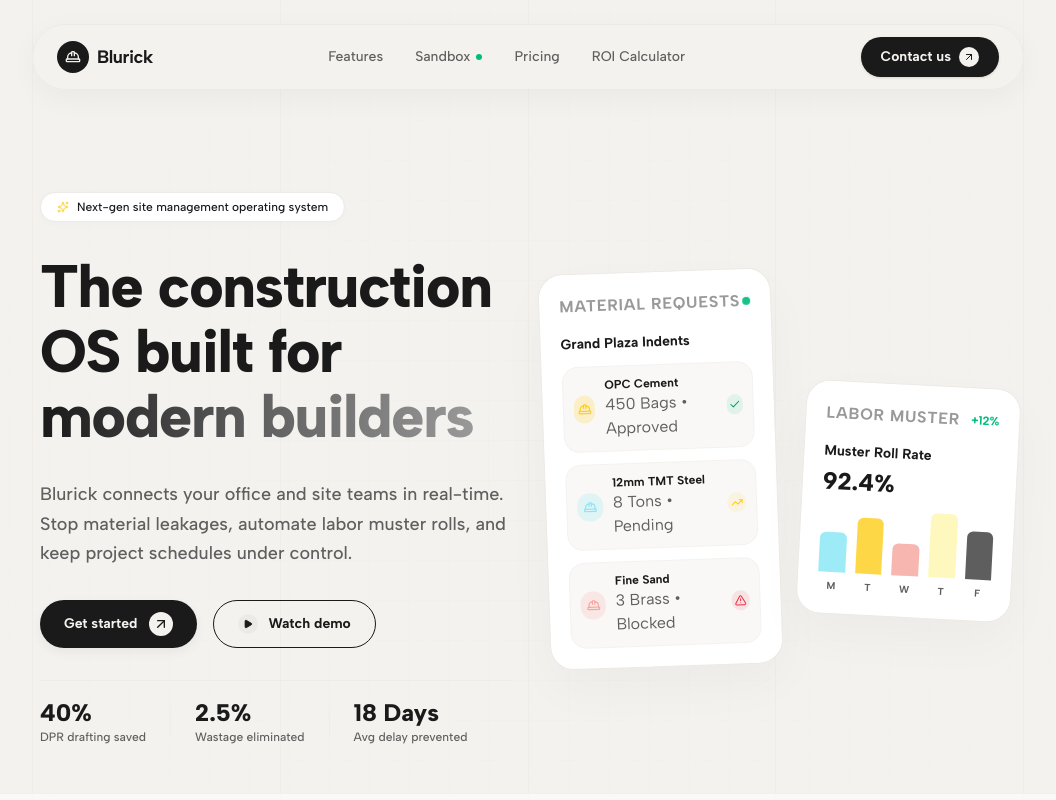
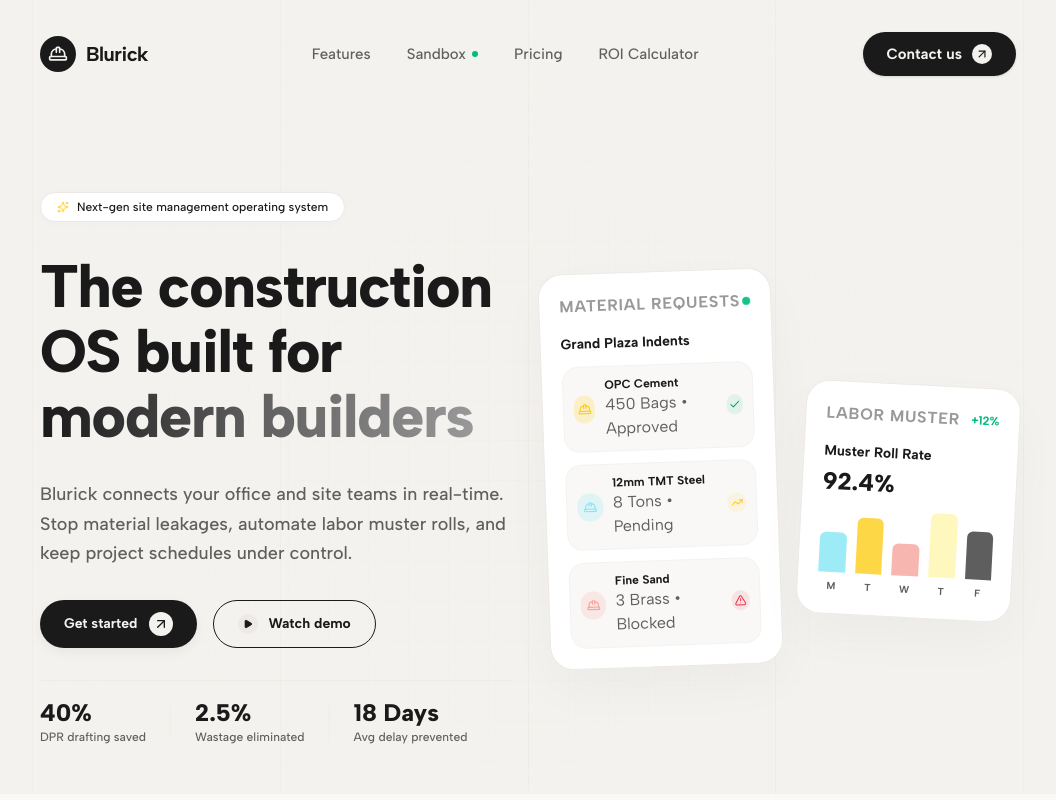
Before and after one commit to rishiratanmishra/grovia, a Next.js app: page / in a window 1280 px wide. Shown: the top 800 px of the page, without its empty margins (112-1168 px from the left). Built offline with nearby package versions, Linux system fonts and the light colour scheme; a web font is replaced by a local one.

Commit message:
animated header and now lenis

```diff
--- a/package.json
+++ b/package.json
@@ -9,6 +9,7 @@
     "lint": "eslint"
   },
   "dependencies": {
+    "lenis": "^1.3.25",
     "lucide-react": "^1.23.0",
     "next": "16.2.10",
     "react": "19.2.4",
--- a/src/app/layout.tsx
+++ b/src/app/layout.tsx
@@ -1,5 +1,6 @@
 import type { Metadata } from "next";
 import { Geist, Geist_Mono, Albert_Sans, Fragment_Mono } from "next/font/google";
+import SmoothScroll from "@/components/layout/SmoothScroll";
 import "./globals.css";
 
 const geistSans = Geist({
@@ -38,7 +39,9 @@
   return (
     <html lang="en" className={`${geistSans.variable} ${geistMono.variable} ${albertSans.variable} ${fragmentMono.variable} scroll-smooth antialiased`}>
       <body className="bg-bg-canvas text-text-primary font-sans min-h-screen flex flex-col selection:bg-accent-yellow selection:text-black">
-        {children}
+        <SmoothScroll>
+          {children}
+        </SmoothScroll>
       </body>
     </html>
   );
--- a/src/components/layout/Header.tsx
+++ b/src/components/layout/Header.tsx
@@ -1,36 +1,51 @@
 "use client";
 
-import React, { useState } from "react";
+import React, { useState, useEffect } from "react";
 import Link from "next/link";
 import { ArrowUpRight, Menu, X, HardHat } from "lucide-react";
 
 export default function Header() {
   const [isOpen, setIsOpen] = useState(false);
+  const [isScrolled, setIsScrolled] = useState(false);
+
+  useEffect(() => {
+    const handleScroll = () => {
+      setIsScrolled(window.scrollY > 20);
+    };
+    window.addEventListener("scroll", handleScroll);
+    return () => window.removeEventListener("scroll", handleScroll);
+  }, []);
 
   return (
-    <header className="fixed top-6 left-0 right-0 z-50 mx-auto max-w-5xl px-4">
-      <div className="flex items-center justify-between bg-bg-header backdrop-blur-lg border border-border-default rounded-full px-6 py-3 shadow-[0_8px_30px_rgb(0,0,0,0.04)] transition-all duration-300">
+    <header className={`fixed left-0 right-0 z-50 mx-auto max-w-5xl transition-all duration-300 ${
+      isScrolled ? "top-6 px-4" : "top-0 px-6"
+    }`}>
+      <div className={`flex items-center justify-between transition-all duration-300 ${
+        isScrolled
+          ? "bg-bg-header backdrop-blur-lg border border-border-default rounded-full px-8 py-4 shadow-[0_8px_30px_rgb(0,0,0,0.04)]"
+          : "bg-transparent border-transparent px-0 py-8"
+      }`}>
         {/* Logo */}
-        <Link href="/" className="flex items-center gap-2">
-          <div className="flex h-8 w-8 items-center justify-center rounded-full bg-text-primary text-bg-canvas transition-colors duration-300">
-            <HardHat className="h-4 w-4" />
+        <Link href="/" className="flex items-center gap-2.5">
+          <div className="flex h-9 w-9 items-center justify-center rounded-full bg-text-primary text-bg-canvas transition-colors duration-300">
+            <HardHat className="h-5 w-5" />
           </div>
-          <span className="text-lg font-bold tracking-tight text-text-primary">Blurick</span>
+          <span className="text-xl font-bold tracking-tight text-text-primary">Blurick</span>
         </Link>
 
         {/* Desktop Nav Links */}
-        <nav className="hidden md:flex items-center gap-8">
-          <Link href="#features" className="text-sm font-medium text-text-secondary hover:text-text-primary transition-colors">
+        <nav className="hidden md:flex items-center gap-9">
+          <Link href="#features" className="text-[15px] font-medium text-text-secondary hover:text-text-primary transition-colors">
             Features
           </Link>
-          <Link href="#sandbox" className="text-sm font-medium text-text-secondary hover:text-text-primary transition-colors flex items-center gap-1.5">
+          <Link href="#sandbox" className="text-[15px] font-medium text-text-secondary hover:text-text-primary transition-colors flex items-center gap-1.5">
             Sandbox
             <span className="inline-block h-1.5 w-1.5 rounded-full bg-emerald-500 animate-pulse"></span>
           </Link>
-          <Link href="#pricing" className="text-sm font-medium text-text-secondary hover:text-text-primary transition-colors">
+          <Link href="#pricing" className="text-[15px] font-medium text-text-secondary hover:text-text-primary transition-colors">
             Pricing
           </Link>
-          <Link href="#calculator" className="text-sm font-medium text-text-secondary hover:text-text-primary transition-colors">
+          <Link href="#calculator" className="text-[15px] font-medium text-text-secondary hover:text-text-primary transition-colors">
             ROI Calculator
           </Link>
         </nav>
@@ -40,11 +55,11 @@
           {/* Contact Button */}
           <Link
             href="#contact"
-            className="group flex h-10 items-center justify-center gap-2 rounded-full bg-text-primary px-5 text-sm font-semibold text-bg-canvas hover:opacity-90 transition-all shadow-sm"
+            className="group flex h-11 items-center justify-center gap-2.5 rounded-full bg-text-primary px-6 text-[15px] font-semibold text-bg-canvas hover:opacity-90 transition-all shadow-sm"
           >
             Contact us
             <div className="flex h-5 w-5 items-center justify-center rounded-full bg-bg-canvas text-text-primary group-hover:translate-x-0.5 group-hover:-translate-y-0.5 transition-transform duration-200">
-              <ArrowUpRight className="h-3 w-3" />
+              <ArrowUpRight className="h-3.5 w-3.5" />
             </div>
           </Link>
         </div>
@@ -53,9 +68,9 @@
         <div className="flex md:hidden items-center gap-3">
           <button
             onClick={() => setIsOpen(!isOpen)}
-            className="p-2 rounded-full border border-border-default text-text-primary hover:bg-bg-card transition-colors"
+            className="p-2.5 rounded-full border border-border-default text-text-primary hover:bg-bg-card transition-colors"
           >
-            {isOpen ? <X className="h-5 w-5" /> : <Menu className="h-5 w-5" />}
+            {isOpen ? <X className="h-5.5 w-5.5" /> : <Menu className="h-5.5 w-5.5" />}
           </button>
         </div>
       </div>
--- /dev/null
+++ b/src/components/layout/SmoothScroll.tsx
@@ -0,0 +1,20 @@
+"use client";
+
+import React from "react";
+import { ReactLenis } from "lenis/react";
+
+export default function SmoothScroll({ children }: { children: React.ReactNode }) {
+  return (
+    <ReactLenis
+      root
+      options={{
+        duration: 1.2,
+        easing: (t) => Math.min(1, 1.001 - Math.pow(2, -10 * t)),
+        smoothWheel: true,
+        wheelMultiplier: 1.1,
+      }}
+    >
+      {children}
+    </ReactLenis>
+  );
+}
```
Also changed, not shown: 1 other file (tests, documents, lock files or other folders).
